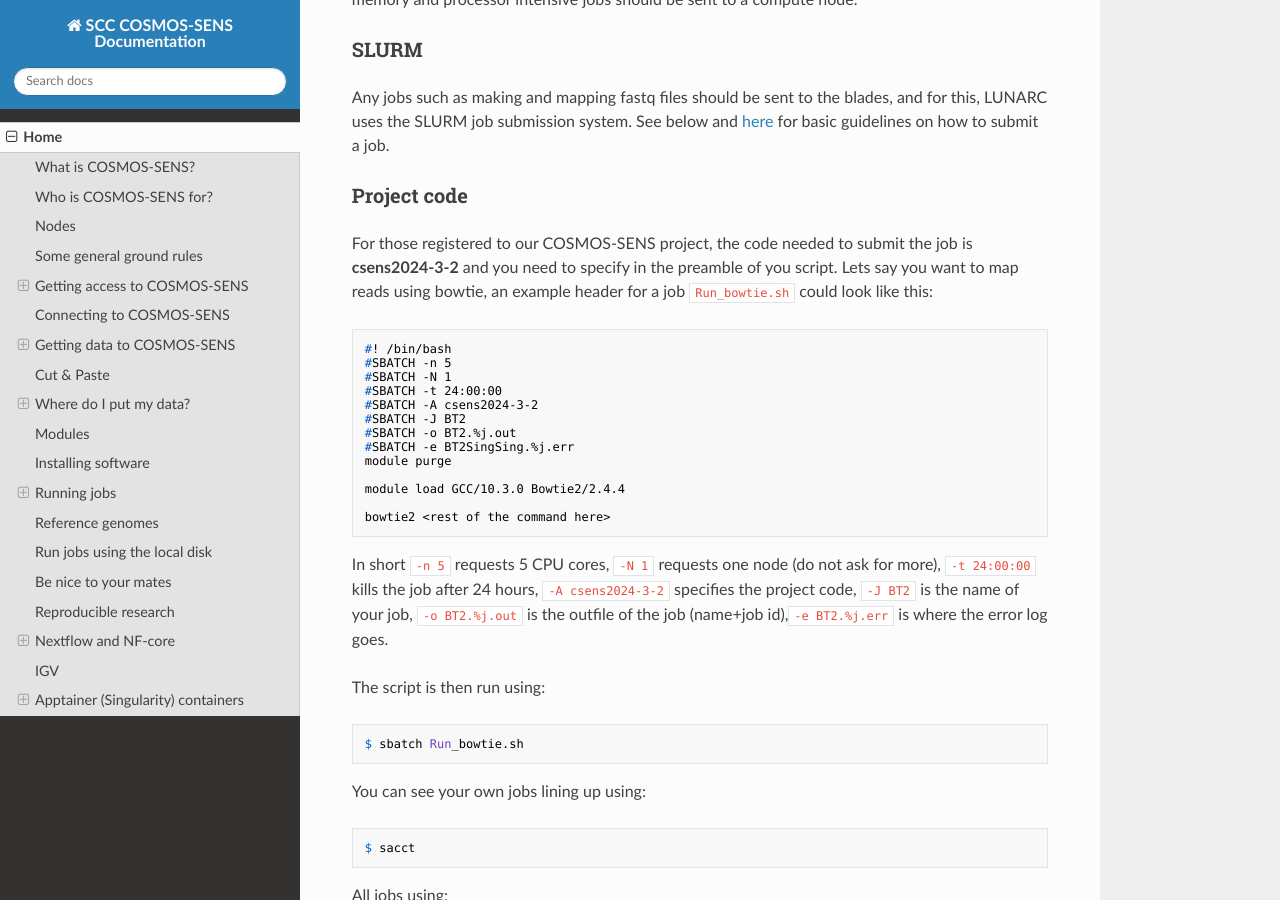
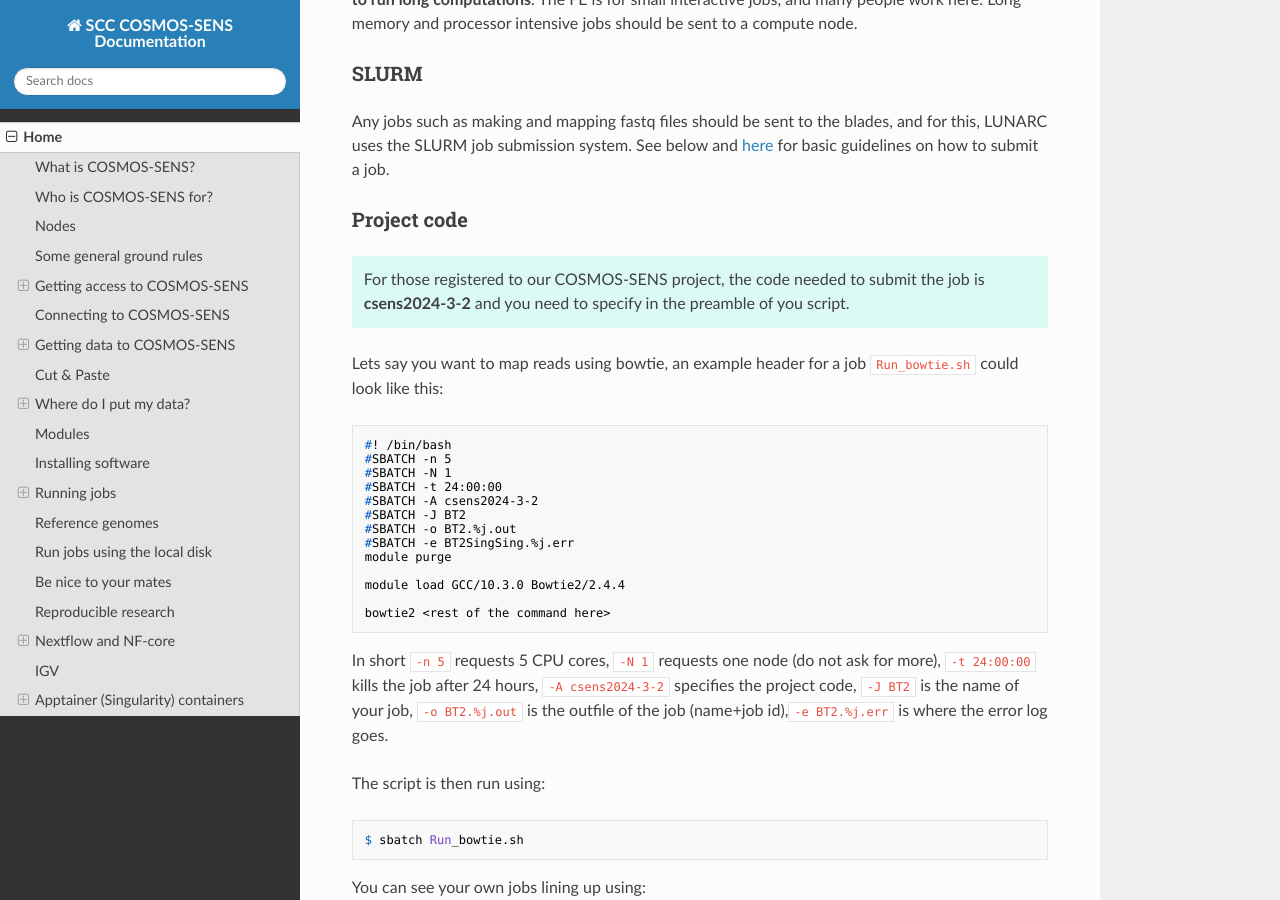
Before and after one commit to sccbioinformatics/SCC_CSENS_docs, an MkDocs documentation site: the page built from docs/index.md, in a window 1280 px wide and 900 px high, scrolled down 7395 px. Built offline with MkDocs 1.6.1, drawn with Linux system fonts in a browser that asks for light colours; nearby versions of some CDN libraries; part of the change alters nothing that is shown.

````diff
--- a/docs/index.md
+++ b/docs/index.md
@@ -35,19 +35,21 @@ To send jobs here, use `#SBATCH -p sens-gpu`.
 
 ## Some general ground rules
 
-1) **Work cleanly**. We have limited disk space so it should be used wisely. Only put raw data and scripts into `/backup`, and make sure data is compressed.
+!!! warning inline end ""
 
-2) **Log out when you are done working** (not just close the browser). We have 20 Thinlinc licenses for our group, so logging out will release a license for someone else.
+    1) **Work cleanly**. We have limited disk space so it should be used wisely. Only put raw data and scripts into `/backup`, and make sure data is compressed.
 
-3) **Do not put published data into `/backup`**. When you publish your own data, move the raw data out of `/backup` to somewhere outside this folder.
+    2) **Log out when you are done working** (not just close the browser). We have 20 Thinlinc licenses for our group, so logging out will release a license for someone else.
 
-4) **Delete any intermediate files you do not need**. SAM files are a good example of this when BAMs have also been made.
+    3) **Do not put published data into `/backup`**. When you publish your own data, move the raw data out of `/backup` to somewhere outside this folder.
 
-5) **Do not duplidate files between personal and shared folders**. This is especially true for files in `backup`.
+    4) **Delete any intermediate files you do not need**. SAM files are a good example of this when BAMs have also been made.
 
-6) **If you need help, your first point of contact is either Shamit or Stefan**. We will escalate issues to LUNARC if need be. This is to prevent them being swamped.
+    5) **Do not duplidate files between personal and shared folders**. This is especially true for files in `backup`.
 
-7) If you have/do anything (software for example) that might be useful to other people, make it known on the Slack workgroup. We can place your software somewhere centrally for all to use.
+    6) **If you need help, your first point of contact is either Shamit or Stefan**. We will escalate issues to LUNARC if need be. This is to prevent them being swamped.
+
+    7) If you have/do anything (software for example) that might be useful to other people, make it known on the Slack workgroup. We can place your software somewhere centrally for all to use.
 
 ## Getting access to COSMOS-SENS
 
@@ -257,7 +259,11 @@ When you login into COSMOS-SENS you will be located on the front-end (FE). **Thi
 Any jobs such as making and mapping fastq files should be sent to the blades, and for this, LUNARC uses the SLURM job submission system. See below and [here](https://lunarc-documentation.readthedocs.io/en/latest/manual/submitting_jobs/manual_basic_job/) for basic guidelines on how to submit a job.
 
 ### Project code
-For those registered to our COSMOS-SENS project, the code needed to submit the job is **csens2024-3-2** and you need to specify in the preamble of you script. Lets say you want to map reads using bowtie, an example header for a job `Run_bowtie.sh` could look like this:
+
+!!! tip inline end ""
+    For those registered to our COSMOS-SENS project, the code needed to submit the job is **csens2024-3-2** and you need to specify in the preamble of you script.
+
+Lets say you want to map reads using bowtie, an example header for a job `Run_bowtie.sh` could look like this:
 
 ```shell
 #! /bin/bash
````
